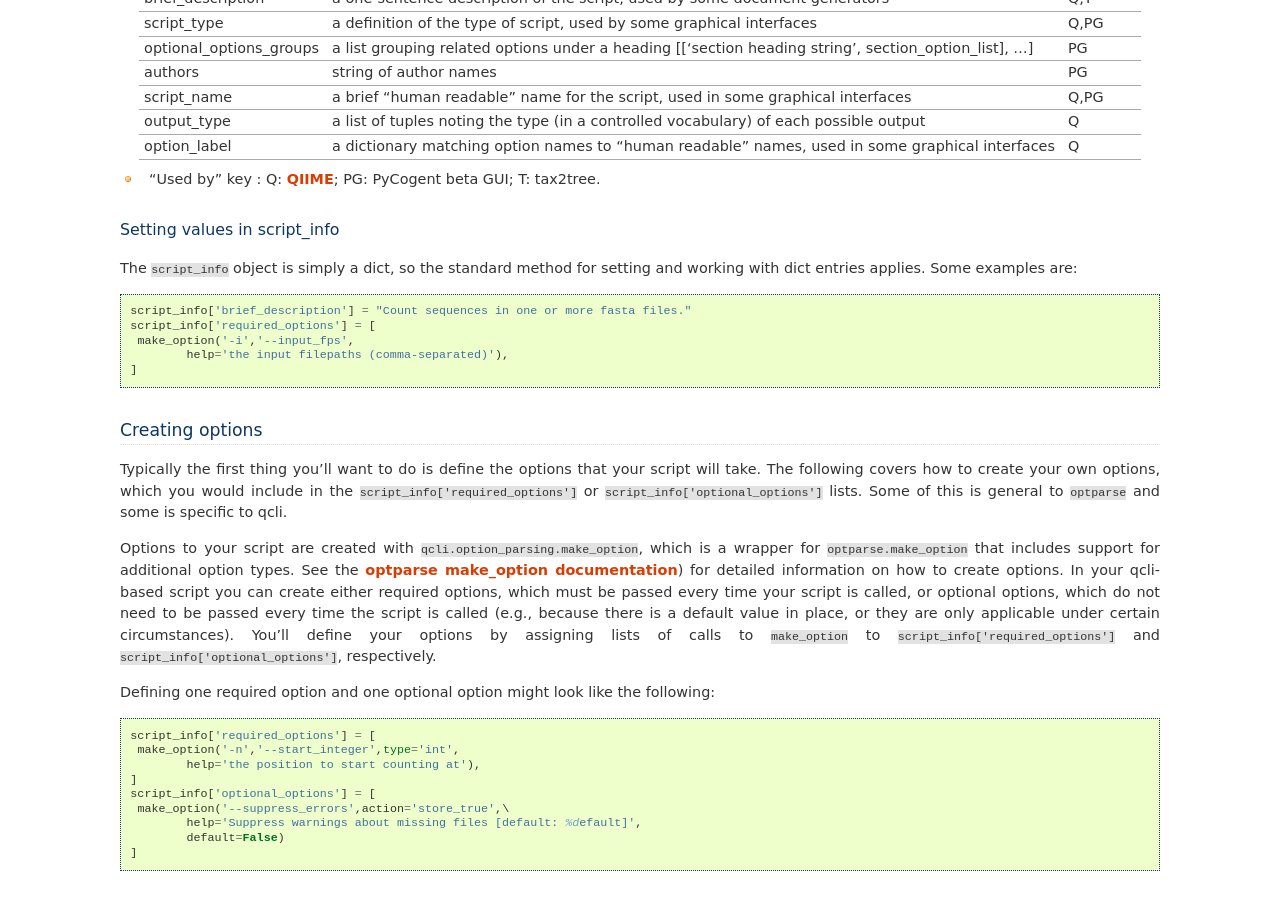
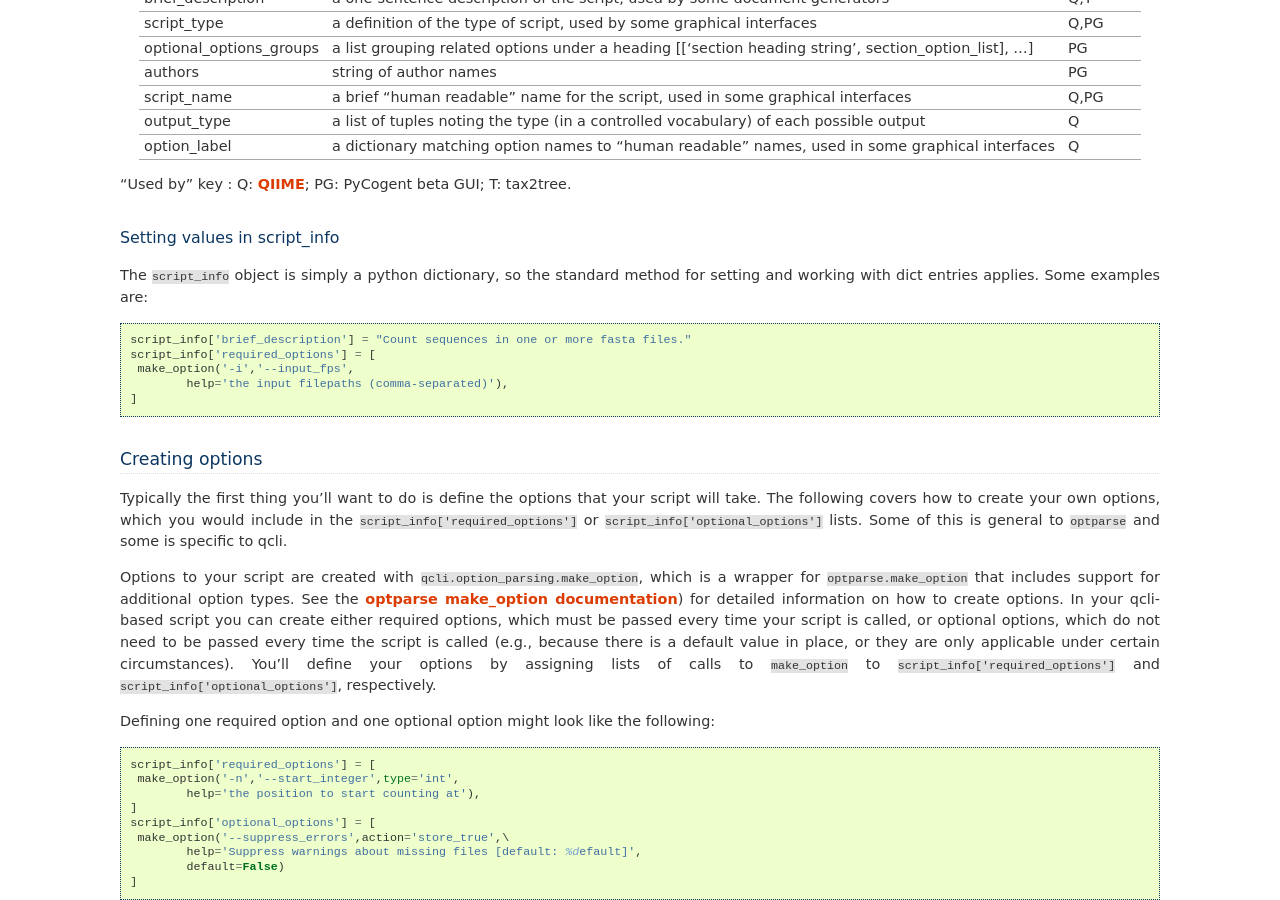
Before and after one commit to biocore/pyqi, a Sphinx documentation site: the page built from doc/tutorials/creating_a_qcli_based_script.rst, in a window 1280 px wide and 900 px high, scrolled down 1450 px. Built offline with Sphinx 7.4.7, drawn with Linux system fonts in a browser that asks for light colours; some of the changed text lies outside the part shown.

Commit message:
cleaned up text and formatting

```diff
--- a/doc/tutorials/creating_a_qcli_based_script.rst
+++ b/doc/tutorials/creating_a_qcli_based_script.rst
@@ -8,7 +8,7 @@
 
 The primary object that defines a qcli script is the ``script_info`` dictionary. This is where all of the parameters and help text are defined, as well as various options you have for configuring how the script works. The easiest way to start a new qcli script is using the ``qcli_make_script`` script that is included with qcli. This document will start there, and then provide details on how to customize your script.
 
-This page will help you develop your command line interfaces, but you should still familiarize yourself with Python's ``optparse`` module. qcli provides some convenient wrappers for ``optparse``, but will not be a replacement to a general understanding of how to interact with ``optparse`` (see the `optparse documentation). <http://docs.python.org/library/optparse.html>`_.
+This page will help you develop your command line interfaces, but you should still familiarize yourself with Python's ``optparse`` module. qcli provides some convenient wrappers for ``optparse``, but will not be a replacement to a general understanding of how to interact with ``optparse`` (see the `optparse documentation <http://docs.python.org/library/optparse.html>`_).
 
 .. note:: As support for ``optparse`` will not continue into Python 3.0, we will transition to using ``argparse`` behind the scenes in the very near future. Our goal is to make these changes fully backward compatible so qcli users won't need to change anything or do anything differently following the transition.
 
@@ -77,12 +77,12 @@
 | option_label                  | a dictionary matching option names to "human readable" names, used in some graphical interfaces       |   Q          |
 +-------------------------------+-------------------------------------------------------------------------------------------------------+--------------+
 
-* "Used by" key : Q: `QIIME <http://www.qiime.org>`_; PG: PyCogent beta GUI; T: tax2tree.
+"Used by" key : Q: `QIIME <http://www.qiime.org>`_; PG: PyCogent beta GUI; T: tax2tree.
 
 Setting values in script_info
 -----------------------------
 
-The ``script_info`` object is simply a dict, so the standard method for setting and working with dict entries applies. Some examples are::
+The ``script_info`` object is simply a python dictionary, so the standard method for setting and working with dict entries applies. Some examples are::
 
 	script_info['brief_description'] = "Count sequences in one or more fasta files."
 	script_info['required_options'] = [
```
Also changed, not shown: other parts of doc/tutorials/creating_a_qcli_based_script.rst (+1 -1 lines).
